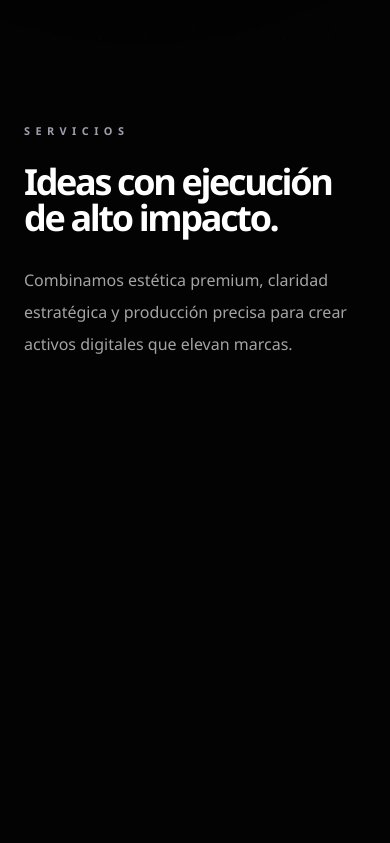
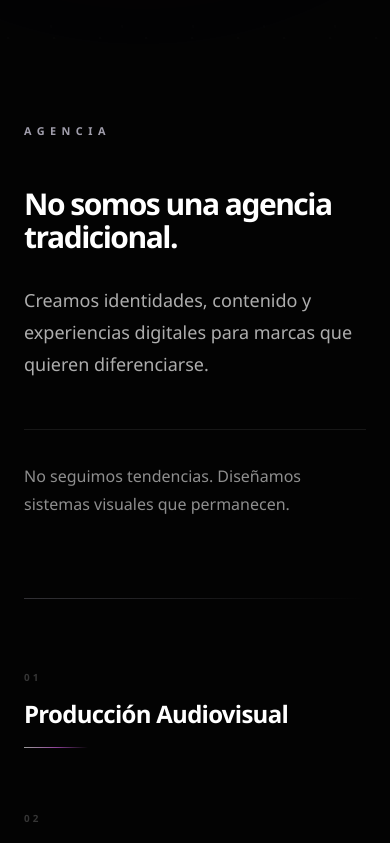
Before and after one commit to jaidervelastegui-sketch/yzn-agency, a Next.js app: page / in a window 390 px wide. Shown: the part 800-1643 px from the top of the page. Built offline with nearby package versions, Linux system fonts and the light colour scheme.

Commit message:
Add premium UX interactions

```diff
--- a/src/app/page.js
+++ b/src/app/page.js
@@ -5,8 +5,8 @@ import PageShell from "@/components/layout/PageShell";
 import Contact from "@/components/sections/Contact";
 import Hero from "@/components/sections/Hero";
 import Portfolio from "@/components/sections/Portfolio";
+import Agency from "@/components/sections/Agency";
 import Process from "@/components/sections/Process";
-import Services from "@/components/sections/Services";
 import Testimonials from "@/components/sections/Testimonials";
 
 export default function Home() {
@@ -17,7 +17,7 @@ export default function Home() {
       <Navbar />
       <main>
         <Hero />
-        <Services />
+        <Agency />
         <Process />
         <Portfolio />
         <Testimonials />
--- a/src/components/layout/Navbar.jsx
+++ b/src/components/layout/Navbar.jsx
@@ -6,7 +6,7 @@ import Button from "@/components/ui/Button";
 
 const navItems = [
   { label: "Inicio", href: "#inicio" },
-  { label: "Servicios", href: "#servicios" },
+  { label: "Agencia", href: "#agencia" },
   { label: "Proceso", href: "#proceso" },
   { label: "Portafolio", href: "#portafolio" },
   { label: "Testimonios", href: "#testimonios" },
--- /dev/null
+++ b/src/components/sections/Agency.jsx
@@ -0,0 +1,131 @@
+"use client";
+
+import { useEffect, useLayoutEffect, useRef } from "react";
+import { ScrollTrigger } from "gsap/ScrollTrigger";
+
+import { gsap } from "@/components/animations/gsapClient";
+import Container from "@/components/ui/Container";
+
+const useIsomorphicLayoutEffect =
+  typeof window !== "undefined" ? useLayoutEffect : useEffect;
+
+const pillars = [
+  { number: "01", title: "Producción Audiovisual", accent: "via-fuchsia-400/60" },
+  { number: "02", title: "Branding", accent: "via-violet-400/60" },
+  { number: "03", title: "Contenido Digital", accent: "via-emerald-400/60" },
+  { number: "04", title: "Dirección Creativa", accent: "via-sky-400/60" },
+];
+
+export default function Agency() {
+  const sectionRef = useRef(null);
+
+  useIsomorphicLayoutEffect(() => {
+    gsap.registerPlugin(ScrollTrigger);
+
+    const ctx = gsap.context(() => {
+      const textBlock = sectionRef.current.querySelector("[data-motion-group]");
+      if (textBlock) {
+        gsap.from(textBlock.querySelectorAll("[data-motion-text], [data-motion-title]"), {
+          y: 30,
+          autoAlpha: 0,
+          duration: 0.9,
+          ease: "power3.out",
+          stagger: 0.1,
+          scrollTrigger: {
+            trigger: textBlock,
+            start: "top 76%",
+            once: true,
+          },
+        });
+      }
+
+      const items = sectionRef.current.querySelectorAll("[data-motion-item]");
+      gsap.from(items, {
+        y: 40,
+        autoAlpha: 0,
+        duration: 0.85,
+        ease: "power3.out",
+        stagger: 0.12,
+        scrollTrigger: {
+          trigger: sectionRef.current,
+          start: "top 72%",
+          once: true,
+        },
+      });
+    }, sectionRef);
+
+    requestAnimationFrame(() => ScrollTrigger.refresh());
+
+    return () => ctx.revert();
+  }, []);
+
+  return (
+    <section
+      ref={sectionRef}
+      className="relative overflow-hidden py-20 sm:py-40"
+      data-motion-section="agency"
+      id="agencia"
+    >
+      <div className="absolute right-[-18rem] top-1/4 -z-10 h-[34rem] w-[34rem] rounded-full bg-violet-500/9 blur-[150px]" />
+
+      <Container>
+        <div data-motion-group>
+          <p
+            className="text-[0.68rem] font-bold uppercase tracking-[0.5em] text-violet-100/68"
+            data-motion-text
+          >
+            Agencia
+          </p>
+
+          <p
+            className="mt-12 sm:mt-16 max-w-4xl text-3xl font-semibold leading-[1.08] tracking-[-0.05em] text-white sm:text-5xl lg:text-6xl"
+            data-motion-title
+          >
+            No somos una agencia tradicional.
+          </p>
+
+          <p
+            className="mt-8 sm:mt-10 max-w-3xl text-lg leading-8 text-white/68 sm:text-xl sm:leading-9"
+            data-motion-text
+          >
+            Creamos identidades, contenido y experiencias digitales para marcas que quieren
+            diferenciarse.
+          </p>
+        </div>
+
+        <div className="relative mt-12 sm:mt-16">
+          <div className="border-t border-white/[0.08]" />
+          <p
+            className="mt-8 sm:mt-10 max-w-2xl text-base leading-7 text-white/55 sm:text-lg sm:leading-8"
+            data-motion-text
+          >
+            No seguimos tendencias. Diseñamos sistemas visuales que permanecen.
+          </p>
+        </div>
+
+        <div className="mt-20 sm:mt-32 h-px w-full bg-gradient-to-r from-violet-100/20 to-transparent" />
+
+        <div className="mt-16 sm:mt-24 grid gap-x-16 gap-y-14 sm:grid-cols-2">
+          {pillars.map((pillar) => (
+            <div
+              key={pillar.number}
+              className="group"
+              data-motion-item={`pillar-${pillar.number}`}
+            >
+              <span
+                className="text-[0.62rem] font-bold uppercase tracking-[0.3em] text-white/20"
+                aria-hidden="true"
+              >
+                {pillar.number}
+              </span>
+              <p className="mt-3 text-2xl font-semibold tracking-[-0.03em] text-white sm:text-3xl lg:text-4xl">
+                {pillar.title}
+              </p>
+              <div className={`mt-4 h-px w-16 bg-gradient-to-r from-white/60 ${pillar.accent} to-transparent transition-all duration-500 group-hover:w-24`} />
+            </div>
+          ))}
+        </div>
+      </Container>
+    </section>
+  );
+}
```
